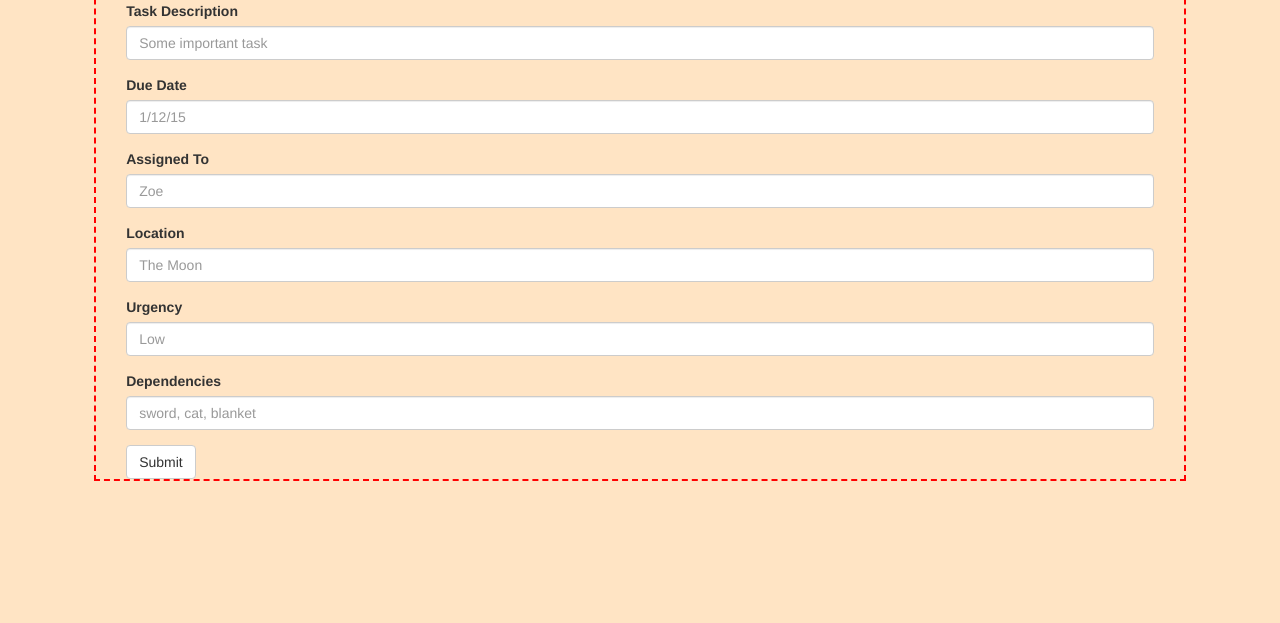
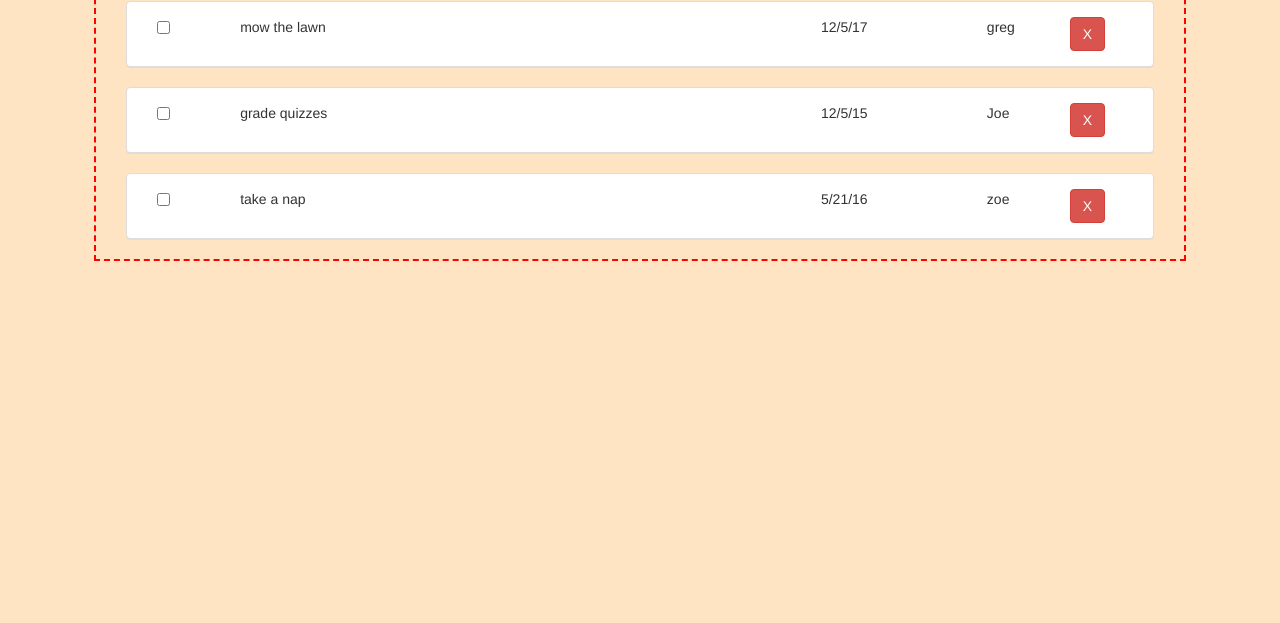
Before and after one commit to devoisaurus/ng-todo-demo, a plain HTML site: page index.html in a window 1280 px wide. Shown: the part 177-800 px from the top of the page. Drawn offline with nearby package versions, Linux system fonts and the light colour scheme.

Commit message:
checkbox and button

```diff
--- a/app/app.js
+++ b/app/app.js
@@ -6,7 +6,7 @@ app.controller("NavCtrl", function($scope){
 
 app.controller("TodoCtrl", function($scope){
 	$scope.welcome = "hello";
-	$scope.showListView = false;
+	$scope.showListView = true;
 	$scope.task = "";
 	$scope.newTask = {};
 
--- a/index.html
+++ b/index.html
@@ -41,6 +41,19 @@
 				<div class="col-xs-10 col-xs-offset-1 main-container">
 					<div class="col-xs-12" ng-show="showListView">
 						<h1>Todo List</h1>
+							<div ng-repeat="thingy in items">
+								<div class="panel panel-default">
+									<div class="panel-body">
+									<div class="col-xs-1"><input type="checkbox" name=""></div>
+										<div class="col-xs-7">{{thingy.task}}</div>
+										<div class="col-xs-2">{{thingy.dueDate}}</div>
+										<div class="col-xs-1">{{thingy.assignedTo}}</div>
+										<div class="col-xs-1"><button class="btn btn-danger">X</button></div>
+									</div>
+								</div>
+							</div>
+
+
 					</div>
 					<div class="col-xs-12" ng-show="!showListView">
 						<h1>New Todo</h1>
@@ -76,19 +89,6 @@
 			</div>
 
 
-<!-- 	{
-		id: 0,
-		task: "mow the lawn",
-		isCompleted: true,
-		dueDate: "12/5/17",
-		assignedTo: "greg",
-		location: "Zoe's house",
-		urgency: "low",
-		dependencies: ["sunshine", "clippers", "hat", "water", "headphones"]
-			}, -->
-
-
-
 
 		</div>
 
```
